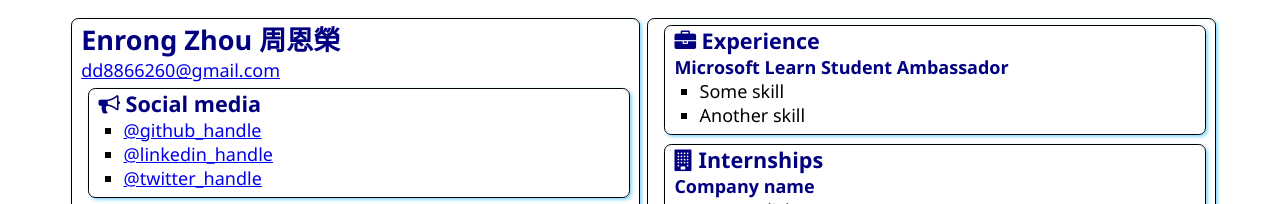
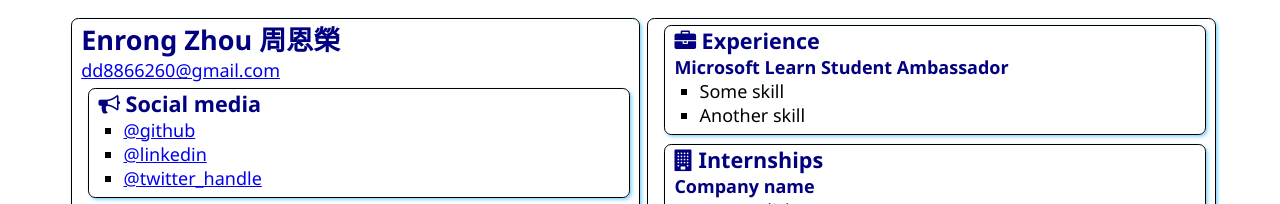
Before and after one commit to Danny1016/SATechnicalOnboarding, a plain HTML site: page src/index.html in a window 1280 px wide. Shown: the top 204 px of the page. Drawn offline with Linux system fonts and the light colour scheme.

Commit message:
Update index.html

```diff
--- a/src/index.html
+++ b/src/index.html
@@ -21,8 +21,8 @@
                     Social media
                 </h2>
                 <ul>
-                    <li><a href="https://github.com/<handle>">@github_handle</a></li>
-                    <li><a href="https://linkedin.com/in/<handle>">@linkedin_handle</a></li>
+                    <li><a href="https://github.com/<Danny1016>">@github</a></li>
+                    <li><a href="https://linkedin.com/in/<handle>">@linkedin</a></li>
                     <li><a href="https://twitter.com/<handle>">@twitter_handle</a></li>
                 </ul>
             </section>
```
